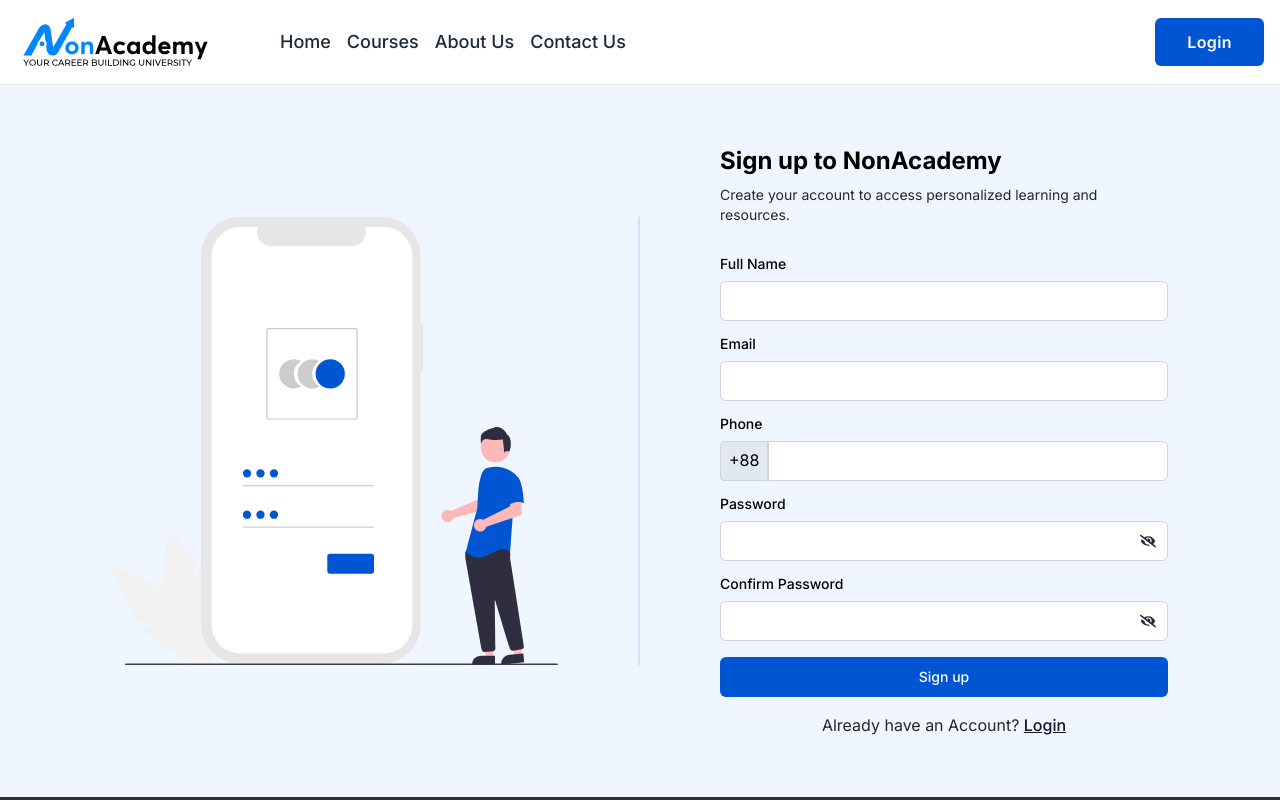
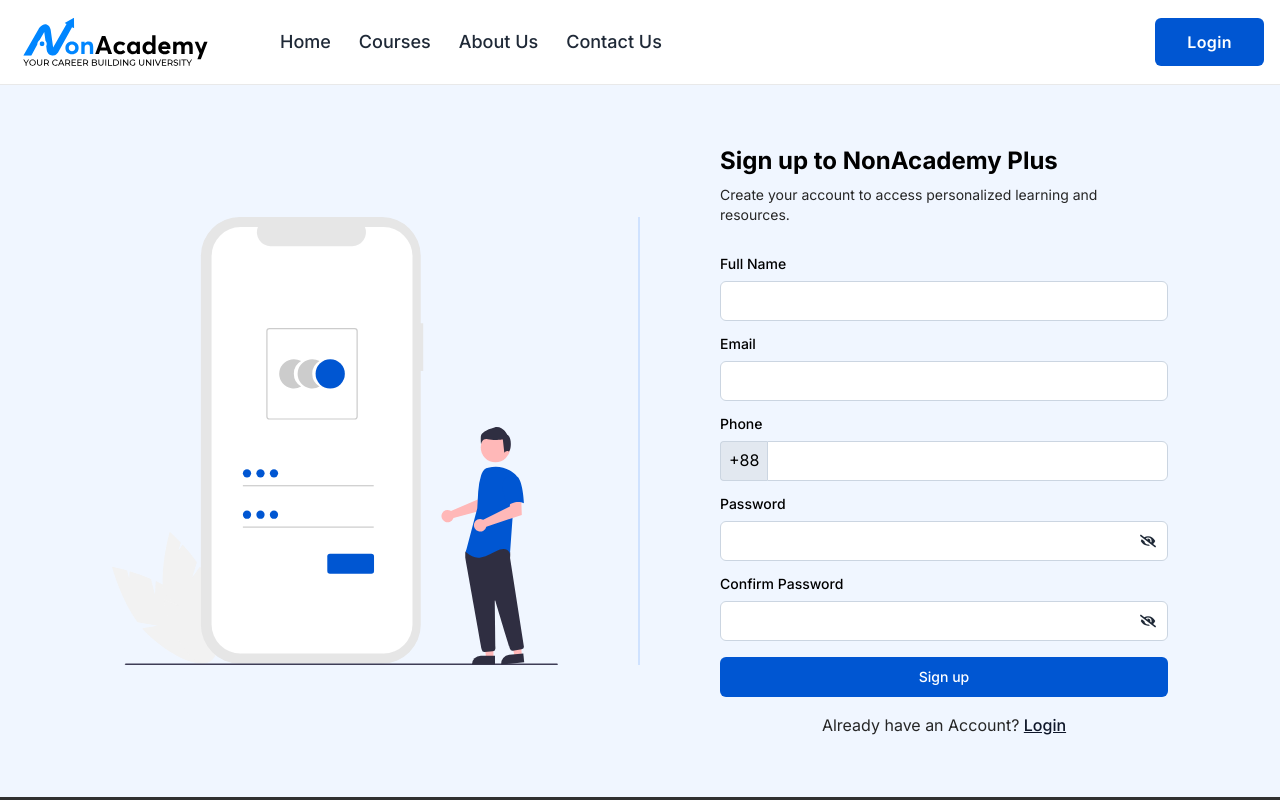
Before and after one commit to DevsGiant/NonAcademy-Plus-FrontEnd, a Next.js app: page /auth/signup in a window 1280 px wide. Shown: the top 800 px of the page. Built offline with nearby package versions, Linux system fonts and the light colour scheme.

Commit message:
fixed navbar

```diff
--- a/src/app/(main)/_components/HomeAbout/HomeAbout.jsx
+++ b/src/app/(main)/_components/HomeAbout/HomeAbout.jsx
@@ -48,13 +48,13 @@ const HomeAbout = () => {
                   <div className="absolute right-[-13px] top-0 z-[-1] flex h-full w-[20px]">
                     <div className="my-auto h-[12px] w-[12px] rotate-45 rounded-sm bg-white sm:h-[14px] sm:w-[14px]"></div>
                   </div>
-                  <p>Alakh Sir, What is PW?</p>
+                  <p>Arif Sir, What is NAP?</p>
                 </div>
                 <div className="absolute left-[85px] top-[115px] z-0 h-[34px] rounded-md bg-nad-primary-2 p-2 text-white shadow-[0_0_8px_0_rgba(0,0,0,0.08)] sm:left-[170px] sm:top-[158px] sm:h-[36px]">
                   <div className="absolute left-[-6px] top-0 z-[-1] flex h-full w-[20px]">
                     <div className="my-auto h-[12px] w-[12px] rotate-45 rounded-sm bg-nad-primary-2 sm:h-[14px] sm:w-[14px]"></div>
                   </div>
-                  <p>PW is where students learn with</p>
+                  <p>NAP is where students learn with</p>
                 </div>
                 <div className="absolute left-[85px] top-[141px] z-[1] h-[28px] w-[210px] rounded-md bg-nad-primary-2 px-2 pb-2 pt-1 text-white shadow-[0_0_8px_0_rgba(0,0,0,0.08)] sm:left-[170px] sm:top-[185px] sm:h-[30px] sm:w-[236px]">
                   <div className="absolute left-[-6px] top-0 z-[-1] flex h-full w-[20px]"></div>
--- a/src/app/(main)/auth/login/page.jsx
+++ b/src/app/(main)/auth/login/page.jsx
@@ -6,7 +6,7 @@ import assets from "../../../../../public/images/images";
 import LoginForm from "./_components/LoginForm";
 
 export const metadata = {
-  title: "Login - NonAcademy",
+  title: "Login - NonAcademy Plus",
   description: "A online learning platform. your career building university",
 };
 
@@ -26,7 +26,7 @@ const LoginPage = () => {
             <div className="w-full px-1 md:px-12 lg:px-20">
               <div className="mb-5 md:mb-8">
                 <h2 className="nad-gray-8 text-xl font-bold md:text-2xl">
-                  Login to NonAcademy
+                  Login to NonAcademy Plus
                 </h2>
                 <p className="pt-2 text-sm text-[#262626]">
                   Ensure your credentials are safe and never share them with
--- a/src/app/(main)/auth/signup/_components/SignUpForm.jsx
+++ b/src/app/(main)/auth/signup/_components/SignUpForm.jsx
@@ -89,7 +89,7 @@ const SignUpForm = () => {
           Phone
         </Label>
         <div className="flex">
-          <span className="rounded-l border border-slate-300 bg-slate-200 px-2 py-1.5">
+          <span className="rounded-l border border-r-0 border-slate-300 bg-slate-200 px-2 py-1.5">
             +88
           </span>
           <Input
--- a/src/app/(main)/auth/signup/page.jsx
+++ b/src/app/(main)/auth/signup/page.jsx
@@ -26,7 +26,7 @@ const SignupPage = () => {
             <div className="w-full px-1 md:px-12 lg:px-20">
               <div className="mb-5 md:mb-8">
                 <h2 className="nad-gray-8 text-xl font-bold md:text-2xl">
-                  Sign up to NonAcademy
+                  Sign up to NonAcademy Plus
                 </h2>
                 <p className="pt-2 text-sm text-[#262626]">
                   Create your account to access personalized learning and
--- a/src/components/Layouts/Main/Footer/Footer.jsx
+++ b/src/components/Layouts/Main/Footer/Footer.jsx
@@ -55,6 +55,7 @@ const Footer = () => {
                 <li>
                   <Link
                     href="https://www.youtube.com/c/NonAcademyMain"
+                    target="_blank"
                     className="flex size-9 items-center justify-center rounded-full bg-[#FF0000]"
                   >
                     <FaYoutube />
--- a/src/components/Layouts/Main/Navbar/NavItems.jsx
+++ b/src/components/Layouts/Main/Navbar/NavItems.jsx
@@ -17,7 +17,7 @@ const NavItems = () => {
 
   return (
     <nav>
-      <ul className="flex flex-wrap items-center text-lg font-medium text-gray-800 lg:gap-3 xl:gap-4">
+      <ul className="flex flex-wrap items-center text-lg font-medium text-gray-800 lg:gap-6 xl:gap-7">
         {menuConfig?.map((item, idx) => (
           <li
             key={idx}
```
